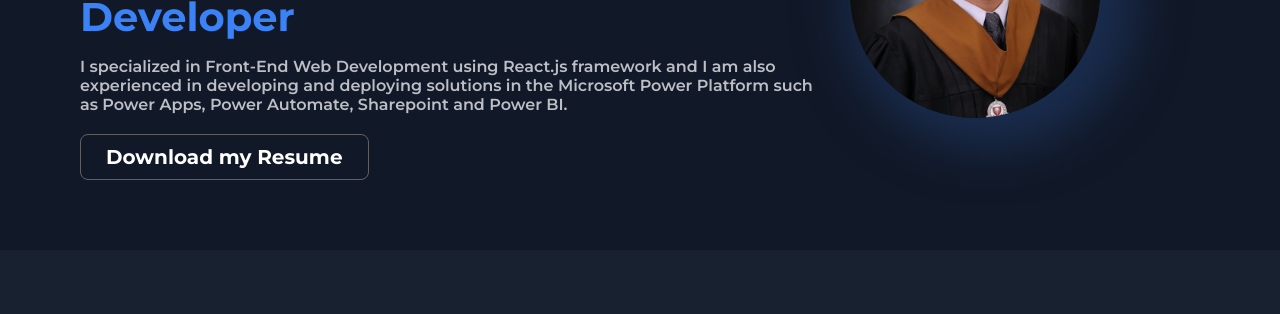
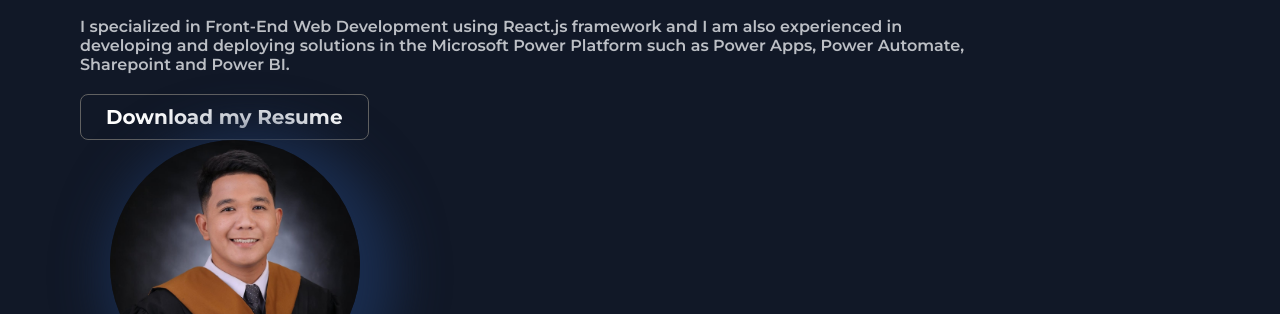
Before and after one commit to VinceDazzle/my-web-portfolio-project, a plain HTML site: page index.html in a window 1280 px wide. Shown: the part 253-567 px from the top of the page. Drawn offline with Linux system fonts and the light colour scheme.

Commit message:
another update

```diff
--- a/styles/body.css
+++ b/styles/body.css
@@ -10,6 +10,11 @@
   display: flex;
   flex-direction: row;
   padding: 70px 80px;
+  flex-wrap: wrap;
+}
+
+.content-left {
+  max-width: 900px;
 }
 
 .hi-my-name {
```
